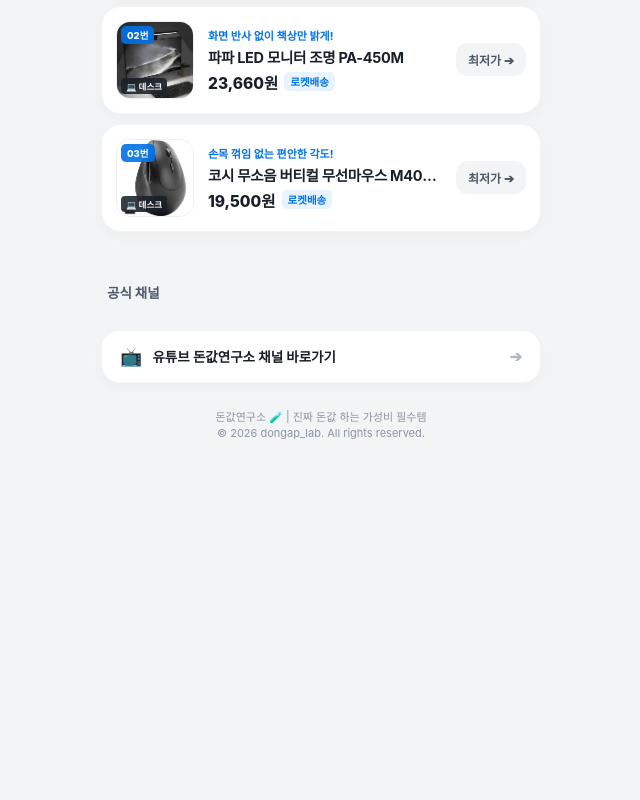
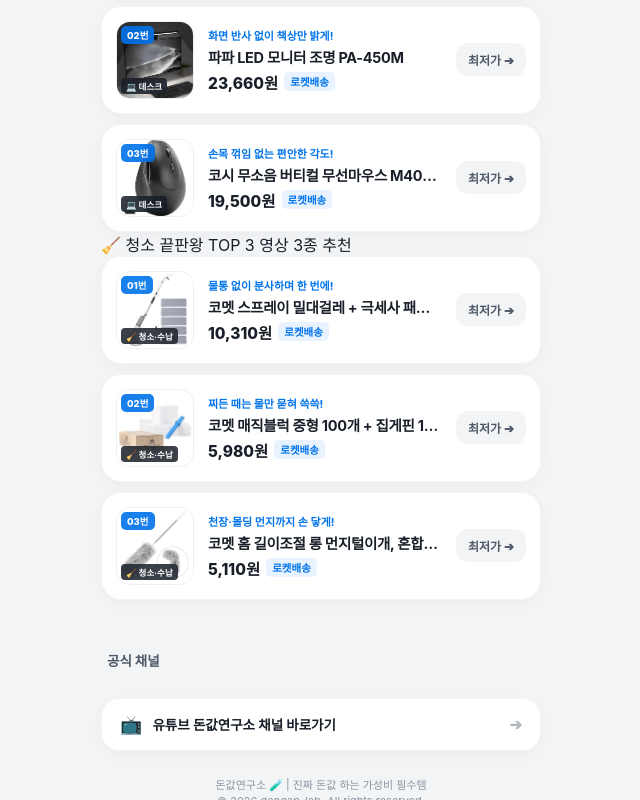
Before and after one commit to ehdnsj96/gooditem-archive, a plain HTML site: page index.html in a window 1280 px wide. Shown: the part 1653-2453 px from the top of the page, without its empty margins (319-959 px from the left). Before the commit the page ends 2135 px from the top, so only its background shows below. Drawn offline with Linux system fonts and the light colour scheme; a web font is replaced by a local one.

Commit message:
Update link page: 청소 끝판왕 1탄 (15 items)

```diff
--- a/index.html
+++ b/index.html
@@ -423,13 +423,15 @@
         <button id="clearBtn" class="clear-btn" aria-label="검색어 지우기">✕</button>
       </div>
       <div class="category-pills">
-        <button class="pill-btn active" data-filter="all">🔥 전체 (12)</button>
+        <button class="pill-btn active" data-filter="all">🔥 전체 (15)</button>
         <button class="pill-btn" data-filter="kitchen">🍳 주방·살림</button>
         <button class="pill-btn" data-filter="living">🏠 자취·리빙</button>
         <button class="pill-btn" data-filter="food">🥗 식비·간편식</button>
         <button class="pill-btn" data-filter="desk">💻 데스크</button>
         <button class="pill-btn" data-filter="bath">🛁 욕실·샤워</button>
         <button class="pill-btn" data-filter="car">🚗 차량·운전</button>
+        <button class="pill-btn" data-filter="cleaning">🧹 청소·수납</button>
+        <button class="pill-btn" data-filter="winter">🧣 겨울·방한</button>
       </div>
     </div>
 
@@ -763,6 +765,88 @@
         </a>
       </div>
     </div>
+
+    <div class="video-group" data-group="cleaning">
+      <div class="video-group-header">
+        <span class="video-group-title">🧹 청소 끝판왕 TOP 3</span>
+        <span class="video-group-tag">영상 3종 추천</span>
+      </div>
+      <div class="product-list">
+
+        <a class="product-card catalog-card"
+           href="https://www.coupang.com/vp/products/6113657232?itemId=11538728285&vendorItemId=78813769516&lptag=AF7086198"
+           target="_blank"
+           rel="noopener noreferrer"
+           data-category="cleaning"
+           data-title="코멧 스프레이 밀대걸레 + 극세사 패드 5개 + 다용도 클리너 1개"
+           data-desc="물통 없이 분사하며 한 번에!">
+          <div class="product-thumb-wrap">
+            <img class="product-thumb" src="assets/cleaning_mop.png" alt="코멧 스프레이 밀대걸레 + 극세사 패드 5개 + 다용도 클리너 1개" loading="lazy">
+            <div class="item-num-badge">01번</div>
+            <div class="cat-pill-badge">🧹 청소·수납</div>
+          </div>
+          <div class="product-info">
+            <div class="product-tag">물통 없이 분사하며 한 번에!</div>
+            <div class="product-name">코멧 스프레이 밀대걸레 + 극세사 패드 5개 + 다용도 클리너 1개</div>
+            <div class="product-meta">
+              <span class="price-val">10,310원</span>
+              <span class="rocket-badge">로켓배송</span>
+            </div>
+          </div>
+          <div class="btn-buy secondary">
+            최저가 ➔
+          </div>
+        </a>
+        <a class="product-card catalog-card"
+           href="https://www.coupang.com/vp/products/7790158804?itemId=3987560154&vendorItemId=71971864635&lptag=AF7086198"
+           target="_blank"
+           rel="noopener noreferrer"
+           data-category="cleaning"
+           data-title="코멧 매직블럭 중형 100개 + 집게핀 1개, 1세트"
+           data-desc="찌든 때는 물만 묻혀 쓱쓱!">
+          <div class="product-thumb-wrap">
+            <img class="product-thumb" src="assets/cleaning_magicblock.png" alt="코멧 매직블럭 중형 100개 + 집게핀 1개, 1세트" loading="lazy">
+            <div class="item-num-badge">02번</div>
+            <div class="cat-pill-badge">🧹 청소·수납</div>
+          </div>
+          <div class="product-info">
+            <div class="product-tag">찌든 때는 물만 묻혀 쓱쓱!</div>
+            <div class="product-name">코멧 매직블럭 중형 100개 + 집게핀 1개, 1세트</div>
+            <div class="product-meta">
+              <span class="price-val">5,980원</span>
+              <span class="rocket-badge">로켓배송</span>
+            </div>
+          </div>
+          <div class="btn-buy secondary">
+            최저가 ➔
+          </div>
+        </a>
+        <a class="product-card catalog-card"
+           href="https://www.coupang.com/vp/products/6994008705?itemId=17126820181&vendorItemId=84300028449&lptag=AF7086198"
+           target="_blank"
+           rel="noopener noreferrer"
+           data-category="cleaning"
+           data-title="코멧 홈 길이조절 롱 먼지털이개, 혼합색상, 1개"
+           data-desc="천장·몰딩 먼지까지 손 닿게!">
+          <div class="product-thumb-wrap">
+            <img class="product-thumb" src="assets/cleaning_duster.png" alt="코멧 홈 길이조절 롱 먼지털이개, 혼합색상, 1개" loading="lazy">
+            <div class="item-num-badge">03번</div>
+            <div class="cat-pill-badge">🧹 청소·수납</div>
+          </div>
+          <div class="product-info">
+            <div class="product-tag">천장·몰딩 먼지까지 손 닿게!</div>
+            <div class="product-name">코멧 홈 길이조절 롱 먼지털이개, 혼합색상, 1개</div>
+            <div class="product-meta">
+              <span class="price-val">5,110원</span>
+              <span class="rocket-badge">로켓배송</span>
+            </div>
+          </div>
+          <div class="btn-buy secondary">
+            최저가 ➔
+          </div>
+        </a>
+      </div>
+    </div>
     </div>
 
     <!-- 검색 결과 없음 배너 -->
```
Also changed, not shown: history.json (+33 -0 lines), assets/cleaning_duster.png (added), assets/cleaning_magicblock.png (added), assets/cleaning_mop.png (added), assets/winter_gloves.png (added), assets/winter_handwarmer.png (added), assets/winter_neckwarmer.png (added).
